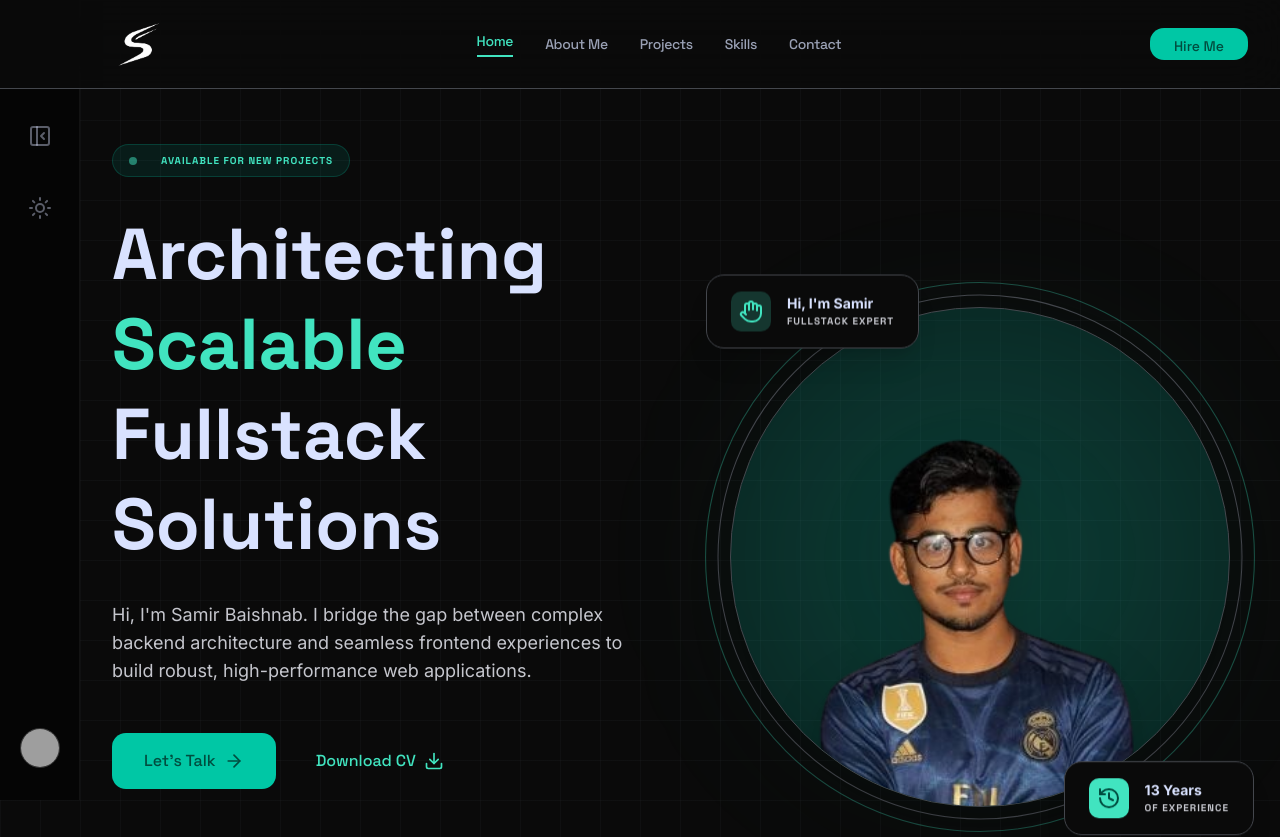
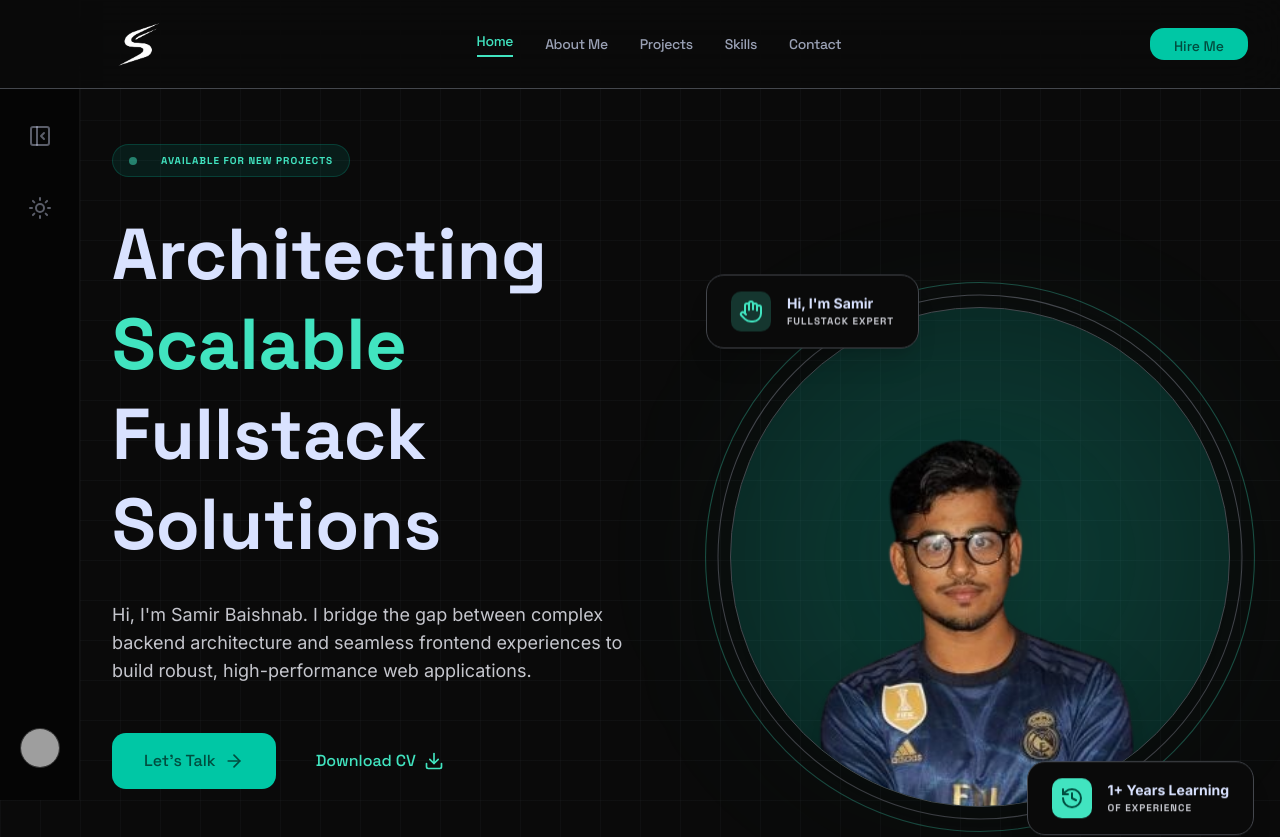
Before and after one commit to samir-web2526/porfolio-project, a Next.js app: page / in a window 1280 px wide. Shown: the top 837 px of the page. Built offline with nearby package versions, Linux system fonts and the light colour scheme; grey boxes are pictures that could not be loaded.

Commit message:
experience

```diff
--- a/src/components/HeroSection.tsx
+++ b/src/components/HeroSection.tsx
@@ -137,7 +137,7 @@ export default function HeroSection() {
               <History className="text-on-secondary-container" size={24} />
             </div>
             <div>
-              <div className="text-on-surface font-bold text-[10px] md:text-sm">13 Years</div>
+              <div className="text-on-surface font-bold text-[10px] md:text-sm">1+ Years Learning</div>
               <div className="text-on-surface-variant text-[8px] md:text-[10px] uppercase tracking-widest font-label-caps font-bold">Of Experience</div>
             </div>
           </motion.div>
```
Also changed, not shown: 1 other file (tests, documents, lock files or other folders).
